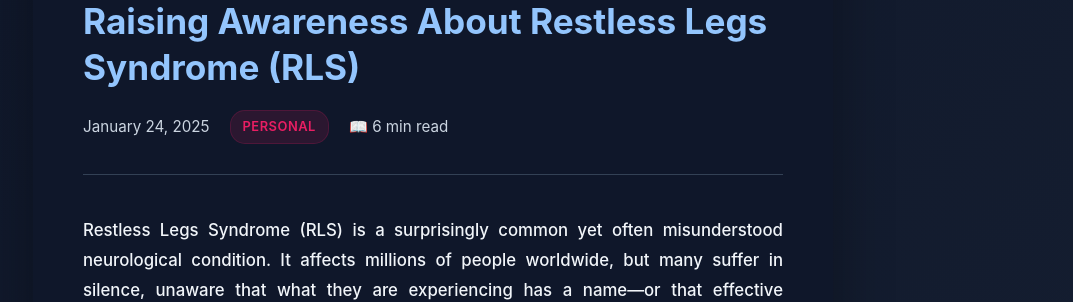
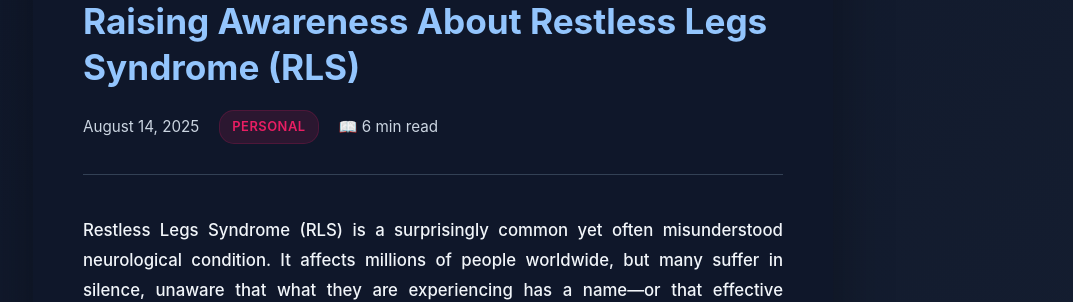
Before and after one commit to andisheGhs/andisheGhs.github.io, a Jekyll site: the page articles/RLS.html, which Jekyll copies as it is, in a window 1280 px wide and 900 px high. Shown: the part 172-474 px from the top of the window, without its empty margins (207-1280 px from the left). Built offline with Jekyll 4.4.1, drawn with Linux system fonts in a browser that asks for light colours.

Commit message:
Update article date for RLS awareness article

```diff
--- a/articles/RLS.html
+++ b/articles/RLS.html
@@ -422,7 +422,7 @@
             <div class="article-header">
                 <h1>Raising Awareness About Restless Legs Syndrome (RLS)</h1>
                 <div class="article-meta">
-                    <span class="article-date">January 24, 2025</span>
+                    <span class="article-date">August 14, 2025</span>
                     <span class="article-category">Personal</span>
                     <span class="reading-time">📖 6 min read</span>
                 </div>
```
